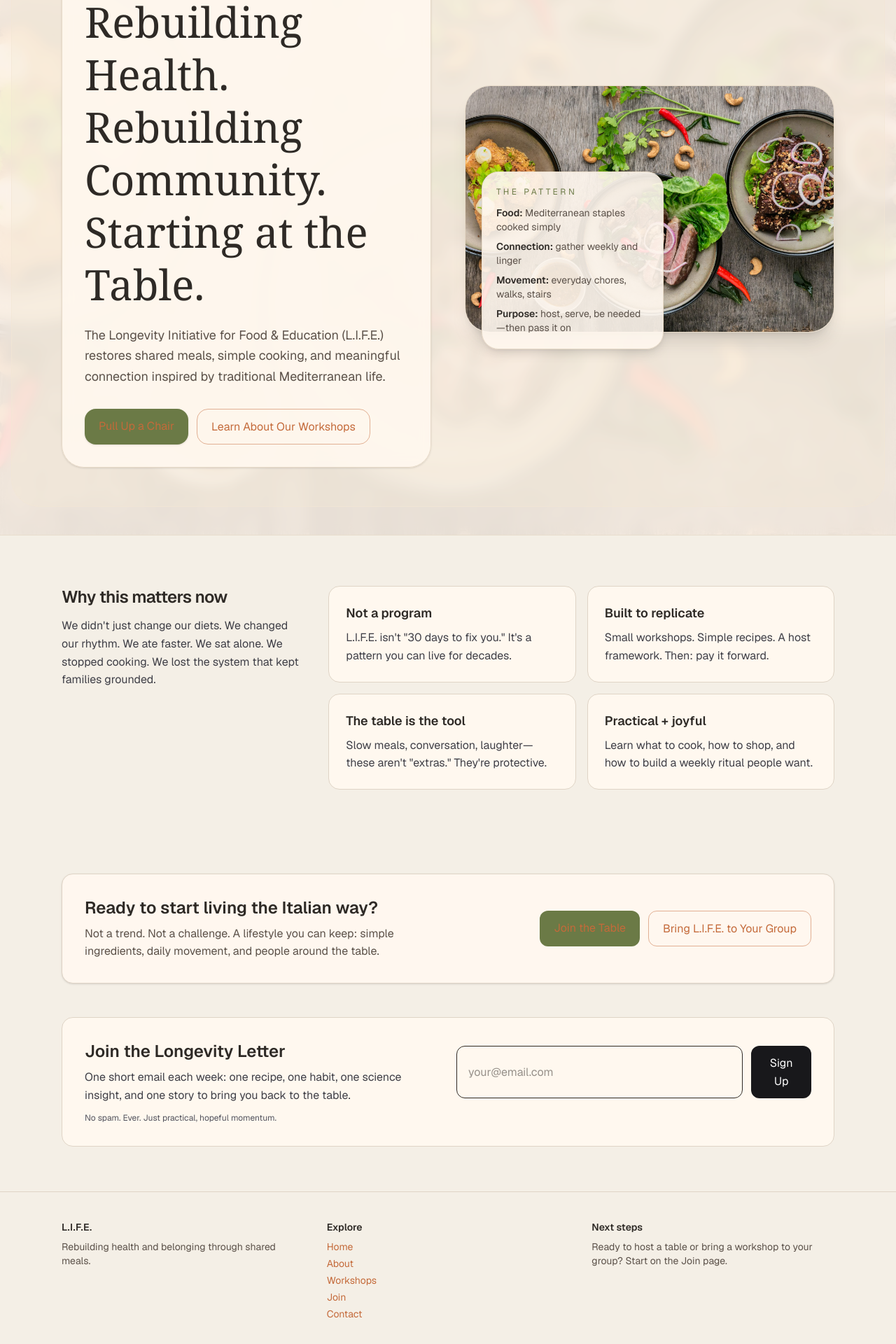
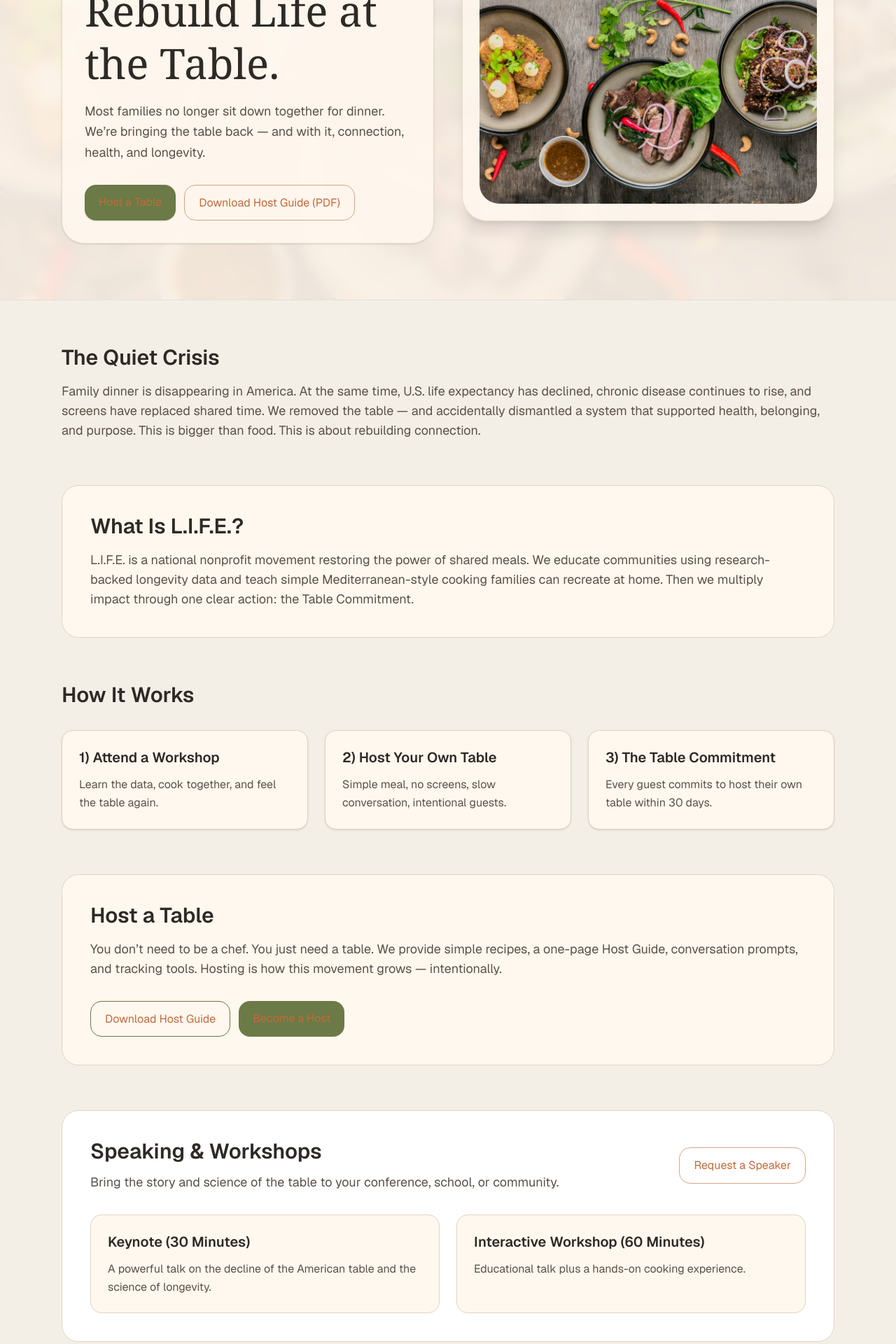
Before and after one commit to verdelouis-dotcom/life-website, a Next.js app: page / in a window 1280 px wide. Shown: the part 240-2160 px from the top of the page at 70% size. Built offline with nearby package versions, Linux system fonts and the light colour scheme.

Commit message:
Refresh homepage messaging + host guide link

```diff
--- a/app/page.tsx
+++ b/app/page.tsx
@@ -2,7 +2,6 @@ import Link from "next/link";
 import Image from "next/image";
 import SiteHeader from "@/components/site-header";
 import SiteFooter from "@/components/site-footer";
-import CTA from "@/components/cta";
 
 type SearchParams = Record<string, string | string[] | undefined>;
 
@@ -20,171 +19,219 @@ export default async function HomePage({
 
       <main>
         {subscribed && (
-          <section className="mx-auto max-w-6xl px-6 pt-8">
+          <section className="mx-auto max-w-6xl px-6 pt-6">
             <div className="rounded-2xl border border-emerald-200 bg-emerald-50 p-4 text-emerald-900">
               You're in. Welcome to the Longevity Letter.
             </div>
           </section>
         )}
 
-        {/* HERO */}
         <section className="relative isolate overflow-hidden border-b border-[#e8decd] bg-[#f4efe6]">
           <div className="absolute inset-0">
             <div
               aria-hidden="true"
-              className="absolute inset-0 bg-[url('/images/hero-table.jpg')] bg-cover bg-center opacity-50"
+              className="absolute inset-0 bg-[url('/images/hero-table.jpg')] bg-cover bg-center opacity-40"
             />
             <div aria-hidden="true" className="absolute inset-0 bg-[#fff5eb]/80 backdrop-blur-sm" />
-            <div
-              aria-hidden="true"
-              className="absolute inset-y-10 left-4 right-4 rounded-[40px] border border-[#f2e6d5]/70 bg-[#f2e6d5]/30"
-            />
           </div>
 
-          <div className="relative mx-auto max-w-6xl px-6 py-16 md:py-24">
-            <div className="grid gap-12 md:grid-cols-2 md:items-center">
+          <div className="relative mx-auto max-w-6xl px-6 py-20">
+            <div className="grid gap-10 md:grid-cols-2 md:items-center">
               <div className="rounded-[32px] border border-[#e7dac8] bg-[#fff8ef]/90 p-8 shadow-sm backdrop-blur">
                 <p className="text-xs uppercase tracking-[0.3em] text-[#6b7a46]">
                   Longevity Initiative for Food &amp; Education
                 </p>
                 <h1 className="mt-4 font-serif text-4xl leading-tight text-[#2e2a26] md:text-5xl lg:text-6xl">
-                  Rebuilding Health.
-                  <br />
-                  Rebuilding Community.
-                  <br />
-                  Starting at the Table.
+                  Rebuild Life at the Table.
                 </h1>
-                <p className="mt-5 text-lg leading-relaxed text-[#5b5149]">
-                  The Longevity Initiative for Food &amp; Education (L.I.F.E.) restores shared meals,
-                  simple cooking, and meaningful connection inspired by traditional Mediterranean
-                  life.
+                <p className="mt-4 text-lg leading-relaxed text-[#5b5149]">
+                  Most families no longer sit down together for dinner. We&rsquo;re bringing the table
+                  back — and with it, connection, health, and longevity.
                 </p>
-
                 <div className="mt-8 flex flex-wrap gap-3">
                   <Link
-                    href="/join"
+                    href="#host"
                     className="rounded-2xl bg-[#6b7a46] px-5 py-3 text-white shadow-sm transition hover:bg-[#566236]"
                   >
-                    Pull Up a Chair
+                    Host a Table
                   </Link>
                   <Link
-                    href="/workshops"
-                    className="rounded-2xl border border-[#c46a3a]/50 px-5 py-3 text-[#c46a3a] transition hover:bg-[#fbe8df]"
+                    href="/downloads/LIFE_Host_Guide_BRANDED.pdf"
+                    className="rounded-2xl border border-[#c46a3a]/60 px-5 py-3 text-[#c46a3a] transition hover:bg-[#fbe8df]"
                   >
-                    Learn About Our Workshops
+                    Download Host Guide (PDF)
                   </Link>
                 </div>
               </div>
 
-              <div className="relative">
-                <div className="overflow-hidden rounded-[36px] border border-[#e7dac8] bg-[#fdf7f0]/70 shadow-xl">
+              <div className="rounded-[36px] border border-[#e7dac8] bg-[#fff8ef]/80 p-6 shadow-xl">
                 <Image
                   priority
                   src="/images/hero-table.jpg"
                   width={900}
                   height={700}
                   alt="Hands preparing dough at a shared wooden table"
-                    className="h-full w-full object-cover"
+                  className="h-full w-full rounded-[28px] object-cover"
                 />
-                </div>
-
-                <div className="absolute -bottom-6 left-6 w-[260px] rounded-3xl border border-[#e7dac8] bg-[#fff8ef]/90 p-5 shadow-lg">
-                  <p className="text-xs uppercase tracking-[0.3em] text-[#6b7a46]">The Pattern</p>
-                  <ul className="mt-3 space-y-2 text-sm text-[#5b5149]">
-                    <li>
-                      <span className="font-semibold text-[#2e2a26]">Food:</span> Mediterranean staples
-                      cooked simply
-                    </li>
-                    <li>
-                      <span className="font-semibold text-[#2e2a26]">Connection:</span> gather weekly
-                      and linger
-                    </li>
-                    <li>
-                      <span className="font-semibold text-[#2e2a26]">Movement:</span> everyday chores,
-                      walks, stairs
-                    </li>
-                    <li>
-                      <span className="font-semibold text-[#2e2a26]">Purpose:</span> host, serve, be
-                      needed&mdash;then pass it on
-                    </li>
-                  </ul>
-                </div>
               </div>
             </div>
           </div>
         </section>
 
-        {/* WHY NOW */}
-        <section className="mx-auto max-w-6xl px-6 py-14 md:py-18">
-          <div className="grid gap-10 md:grid-cols-3">
-            <div className="md:col-span-1">
-              <h2 className="text-2xl font-semibold tracking-tight">Why this matters now</h2>
-              <p className="mt-3 text-zinc-700">
-                We didn't just change our diets. We changed our rhythm. We ate faster. We sat alone.
-                We stopped cooking. We lost the system that kept families grounded.
+        <section className="mx-auto max-w-6xl px-6 py-16">
+          <h2 className="text-3xl font-semibold text-[#2e2a26]">The Quiet Crisis</h2>
+          <p className="mt-4 text-lg text-[#5b5149]">
+            Family dinner is disappearing in America. At the same time, U.S. life expectancy has
+            declined, chronic disease continues to rise, and screens have replaced shared time. We
+            removed the table — and accidentally dismantled a system that supported health,
+            belonging, and purpose. This is bigger than food. This is about rebuilding connection.
+          </p>
+        </section>
+
+        <section className="mx-auto max-w-6xl px-6 pb-16">
+          <div className="rounded-3xl border border-[#dfd4c6] bg-[#fff8ef] p-10">
+            <h2 className="text-3xl font-semibold text-[#2e2a26]">What Is L.I.F.E.?</h2>
+            <p className="mt-4 text-lg text-[#5b5149]">
+              L.I.F.E. is a national nonprofit movement restoring the power of shared meals. We
+              educate communities using research-backed longevity data and teach simple
+              Mediterranean-style cooking families can recreate at home. Then we multiply impact
+              through one clear action: the Table Commitment.
             </p>
           </div>
+        </section>
 
-            <div className="md:col-span-2 grid gap-4 sm:grid-cols-2">
-              <div className="rounded-2xl border border-[#dfd4c6] bg-[#fff8ef] p-6">
-                <h3 className="text-lg font-semibold">Not a program</h3>
-                <p className="mt-2 text-zinc-700">
-                  L.I.F.E. isn't "30 days to fix you." It's a pattern you can live for decades.
+        <section className="mx-auto max-w-6xl px-6 pb-16">
+          <h2 className="text-3xl font-semibold text-[#2e2a26]">How It Works</h2>
+          <div className="mt-8 grid gap-6 md:grid-cols-3">
+            {[
+              {
+                title: "1) Attend a Workshop",
+                body: "Learn the data, cook together, and feel the table again.",
+              },
+              {
+                title: "2) Host Your Own Table",
+                body: "Simple meal, no screens, slow conversation, intentional guests.",
+              },
+              {
+                title: "3) The Table Commitment",
+                body: "Every guest commits to host their own table within 30 days.",
+              },
+            ].map((item) => (
+              <div
+                key={item.title}
+                className="rounded-2xl border border-[#dfd4c6] bg-[#fff8ef] p-6 shadow-sm"
+              >
+                <h3 className="text-xl font-semibold text-[#2e2a26]">{item.title}</h3>
+                <p className="mt-3 text-[#5b5149]">{item.body}</p>
+              </div>
+            ))}
+          </div>
+        </section>
+
+        <section id="host" className="mx-auto max-w-6xl px-6 pb-16">
+          <div className="rounded-3xl border border-[#dfd4c6] bg-[#fff8ef] p-10">
+            <h2 className="text-3xl font-semibold text-[#2e2a26]">Host a Table</h2>
+            <p className="mt-4 text-lg text-[#5b5149]">
+              You don’t need to be a chef. You just need a table. We provide simple recipes, a
+              one-page Host Guide, conversation prompts, and tracking tools. Hosting is how this
+              movement grows — intentionally.
             </p>
-              </div>
-              <div className="rounded-2xl border border-[#dfd4c6] bg-[#fff8ef] p-6">
-                <h3 className="text-lg font-semibold">Built to replicate</h3>
-                <p className="mt-2 text-zinc-700">
-                  Small workshops. Simple recipes. A host framework. Then: pay it forward.
-                </p>
-              </div>
-              <div className="rounded-2xl border border-[#dfd4c6] bg-[#fff8ef] p-6">
-                <h3 className="text-lg font-semibold">The table is the tool</h3>
-                <p className="mt-2 text-zinc-700">
-                  Slow meals, conversation, laughter&mdash;these aren't "extras." They're protective.
-                </p>
-              </div>
-              <div className="rounded-2xl border border-[#dfd4c6] bg-[#fff8ef] p-6">
-                <h3 className="text-lg font-semibold">Practical + joyful</h3>
-                <p className="mt-2 text-zinc-700">
-                  Learn what to cook, how to shop, and how to build a weekly ritual people want.
-                </p>
-              </div>
+            <div className="mt-8 flex flex-wrap gap-3">
+              <Link
+                href="/downloads/LIFE_Host_Guide_BRANDED.pdf"
+                className="rounded-2xl border border-[#6b7a46] px-5 py-3 text-[#6b7a46] transition hover:bg-[#6b7a46] hover:text-white"
+              >
+                Download Host Guide
+              </Link>
+              <Link
+                href="/join"
+                className="rounded-2xl bg-[#6b7a46] px-5 py-3 text-white transition hover:bg-[#566236]"
+              >
+                Become a Host
+              </Link>
             </div>
           </div>
         </section>
 
-        <CTA />
+        <section className="mx-auto max-w-6xl px-6 pb-16">
+          <div className="rounded-3xl border border-[#dfd4c6] bg-white p-10">
+            <div className="flex flex-col gap-6 md:flex-row md:items-center md:justify-between">
+              <div>
+                <h2 className="text-3xl font-semibold text-[#2e2a26]">Speaking &amp; Workshops</h2>
+                <p className="mt-3 text-lg text-[#5b5149]">
+                  Bring the story and science of the table to your conference, school, or community.
+                </p>
+              </div>
+              <Link
+                href="/contact#speaker"
+                className="rounded-2xl border border-[#c46a3a]/60 px-5 py-3 text-[#c46a3a] transition hover:bg-[#fbe8df]"
+              >
+                Request a Speaker
+              </Link>
+            </div>
+            <div className="mt-8 grid gap-6 md:grid-cols-2">
+              {[
+                {
+                  title: "Keynote (30 Minutes)",
+                  body: "A powerful talk on the decline of the American table and the science of longevity.",
+                },
+                {
+                  title: "Interactive Workshop (60 Minutes)",
+                  body: "Educational talk plus a hands-on cooking experience.",
+                },
+              ].map((item) => (
+                <div key={item.title} className="rounded-2xl border border-[#dfd4c6] bg-[#fff8ef] p-6">
+                  <h3 className="text-xl font-semibold text-[#2e2a26]">{item.title}</h3>
+                  <p className="mt-3 text-[#5b5149]">{item.body}</p>
+                </div>
+              ))}
+            </div>
+          </div>
+        </section>
 
-        {/* EMAIL SIGNUP */}
         <section className="mx-auto max-w-6xl px-6 pb-16">
-          <div className="rounded-2xl border border-[#dfd4c6] bg-[#fff8ef] p-8">
+          <div className="rounded-3xl border border-[#dfd4c6] bg-[#fff8ef] p-10">
+            <h2 className="text-3xl font-semibold text-[#2e2a26]">Track the Movement</h2>
+            <p className="mt-3 text-lg text-[#5b5149]">
+              This is bigger than one person. Every hosted table strengthens the data, the story, and
+              the scale.
+            </p>
+            <div className="mt-8 grid gap-6 md:grid-cols-3">
+              {[
+                { label: "Tables Hosted", value: "0" },
+                { label: "People Reached", value: "0" },
+                { label: "Cities Participating", value: "0" },
+              ].map((item) => (
+                <div key={item.label} className="rounded-2xl border border-[#dfd4c6] bg-white p-6 text-center">
+                  <p className="text-4xl font-serif text-[#2e2a26]">{item.value}</p>
+                  <p className="mt-2 text-sm uppercase tracking-widest text-[#5b5149]">{item.label}</p>
+                </div>
+              ))}
+            </div>
+            <p className="mt-6 text-sm text-[#5b5149]">
+              As hosts submit results, these numbers will update.
+            </p>
+          </div>
+        </section>
+
+        <section className="mx-auto max-w-6xl px-6 pb-16">
+          <div className="rounded-3xl border border-[#dfd4c6] bg-[#fff8ef] p-10">
             <div className="grid gap-6 md:grid-cols-2 md:items-center">
               <div>
-                <h3 className="text-2xl font-semibold">Join the Longevity Letter</h3>
-                <p className="mt-2 text-zinc-700">
-                  One short email each week: one recipe, one habit, one science insight, and one
-                  story to bring you back to the table.
+                <h2 className="text-3xl font-semibold text-[#2e2a26]">Join L.I.F.E.</h2>
+                <p className="mt-3 text-lg text-[#5b5149]">
+                  Get recipes, research insights, host stories, and event announcements.
                 </p>
               </div>
-
-              <form action="/api/subscribe" method="post" className="flex flex-col gap-3 sm:flex-row">
-                <input
-                  name="email"
-                  type="email"
-                  required
-                  placeholder="your@email.com"
-                  className="w-full rounded-xl border px-4 py-3"
-                />
-                <button
-                  type="submit"
-                  className="rounded-xl bg-zinc-900 px-5 py-3 text-white hover:bg-black"
+              <div className="flex flex-wrap gap-3 md:justify-end">
+                <Link
+                  href="/join"
+                  className="rounded-2xl bg-[#6b7a46] px-6 py-3 text-white transition hover:bg-[#566236]"
                 >
-                  Sign Up
-                </button>
-              </form>
+                  Join L.I.F.E.
+                </Link>
               </div>
-            <p className="mt-3 text-xs text-zinc-600">No spam. Ever. Just practical, hopeful momentum.</p>
+            </div>
           </div>
         </section>
       </main>
--- a/src/components/site-header.tsx
+++ b/src/components/site-header.tsx
@@ -6,6 +6,7 @@ const NAV_ITEMS = [
   { href: "/workshops", label: "Workshops" },
   { href: "/join", label: "Join" },
   { href: "/contact", label: "Contact" },
+  { href: "/downloads/LIFE_Host_Guide_BRANDED.pdf", label: "Host Guide" },
 ];
 
 const NavLink = ({ href, label }: { href: string; label: string }) => (
```
Also changed, not shown: 1 other file (tests, documents, lock files or other folders). Lines whose indentation alone changed are shown as unchanged.
